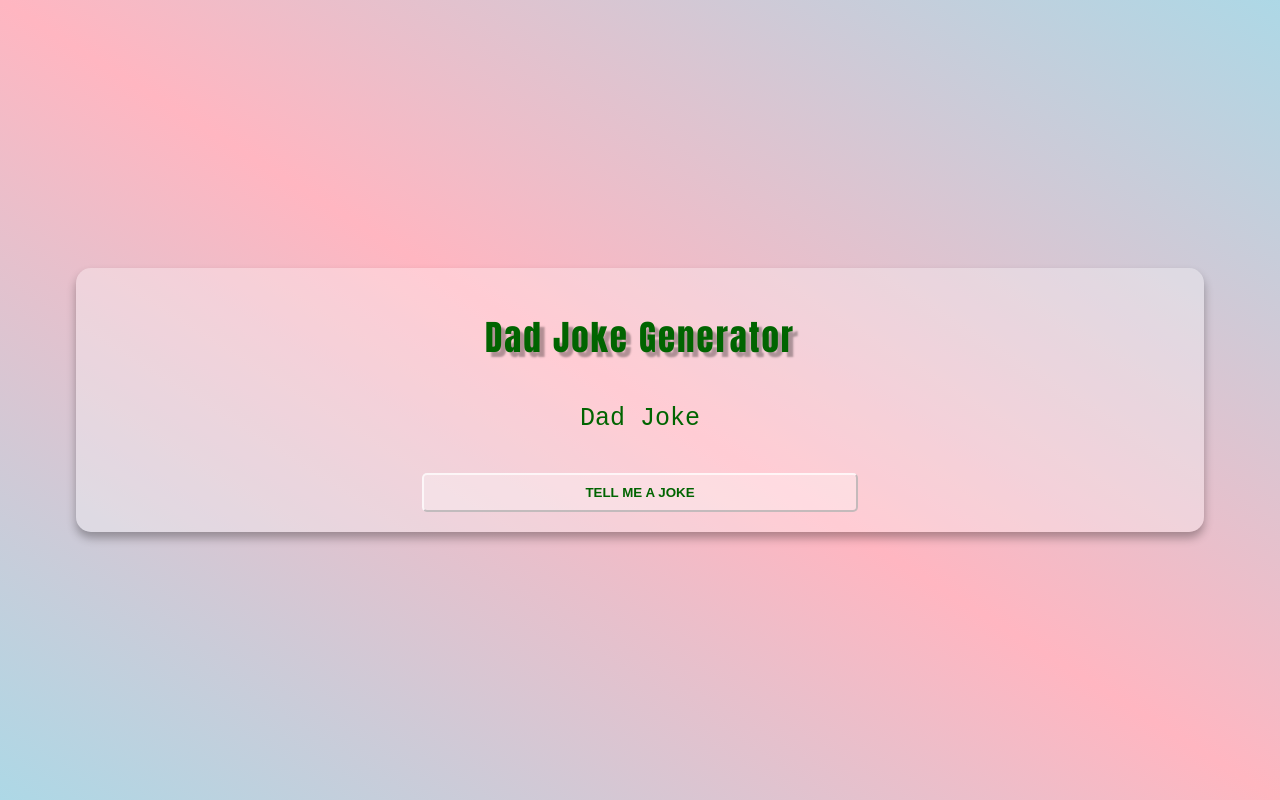
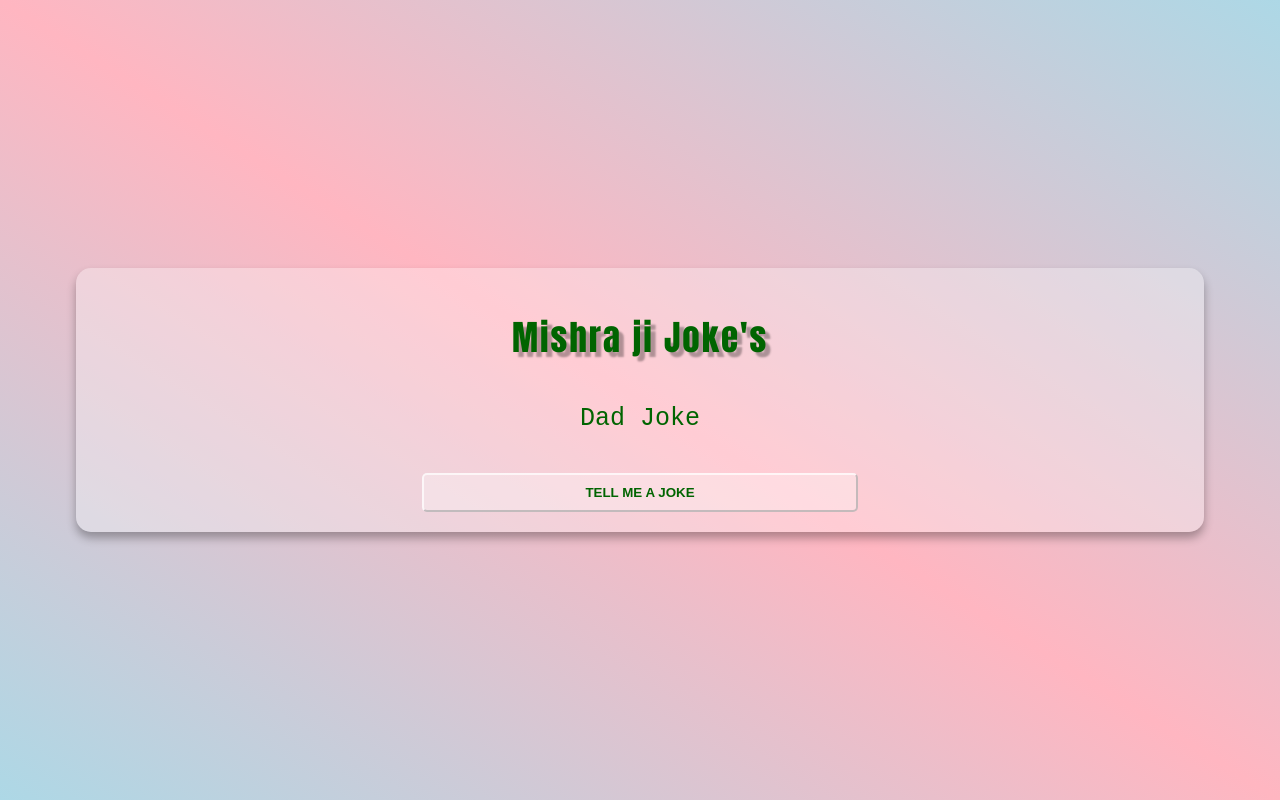
Before and after one commit to Shivanshumishra23/Joke-generator, a plain HTML site: page index.html in a window 1280 px wide. Drawn offline with Linux system fonts and the light colour scheme.

Commit message:
Update index.html

```diff
--- a/index.html
+++ b/index.html
@@ -9,7 +9,7 @@
 </head>
 <body>
     <div class="container">
-        <h1 class="heading">Dad Joke Generator</h1>
+        <h1 class="heading">Mishra ji Joke's</h1>
         <p class="joke" id ="joke">Dad Joke</p>
         <button class="btn" id ='btn'>TELL ME A JOKE</button>
     </div>
```
